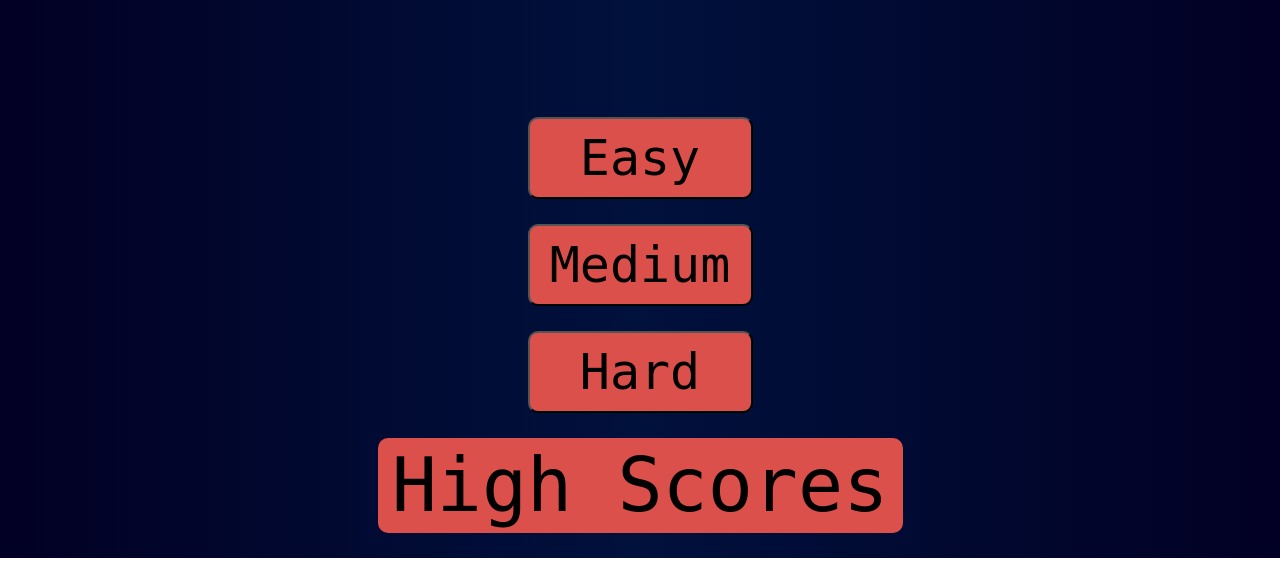
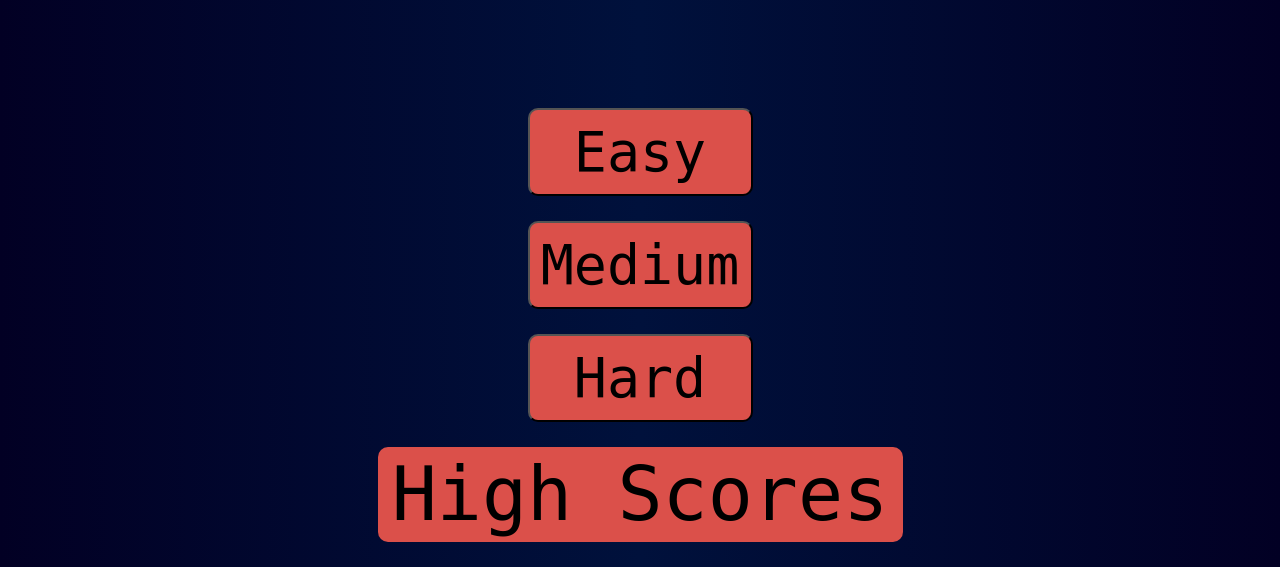
Before and after one commit to AngadBatth/memory-game, a plain HTML site: page index.html in a window 1280 px wide. Shown: the part 278-845 px from the top of the page. Drawn offline with Linux system fonts and the light colour scheme; a web font is replaced by a local one.

Commit message:
changes to element sizes

```diff
--- a/Assets/css/style.css
+++ b/Assets/css/style.css
@@ -92,6 +92,18 @@ h1 {
     transform: scale(1.05);
 }
 
+#easy {
+    font-size: 1.1rem;
+}
+
+#medium {
+    font-size: 1.1rem;
+}
+
+#hard {
+    font-size: 1.1rem;
+}
+
 @media screen and (max-width: 768px) {
     h1{
         font-size: 2rem;
```
